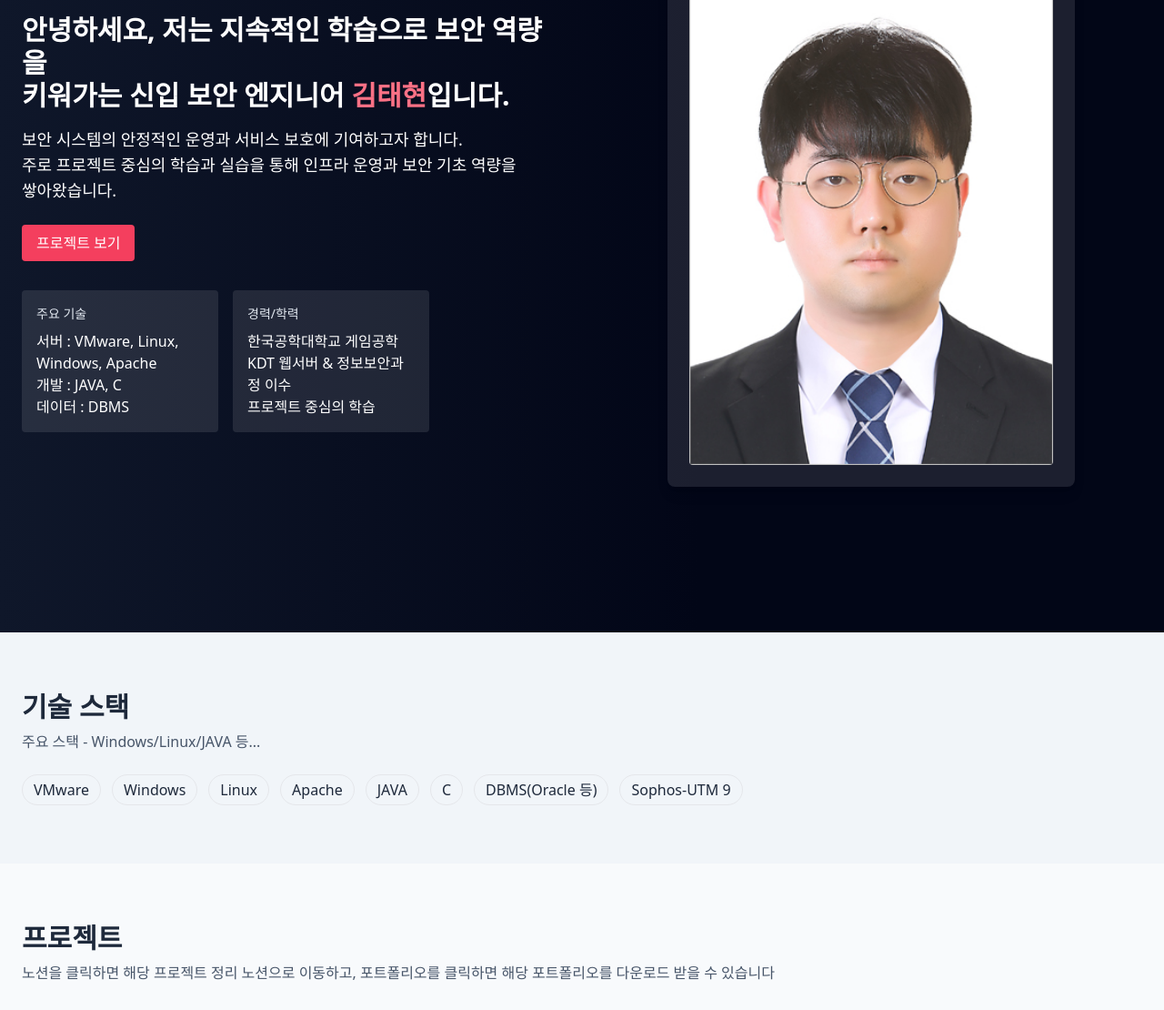
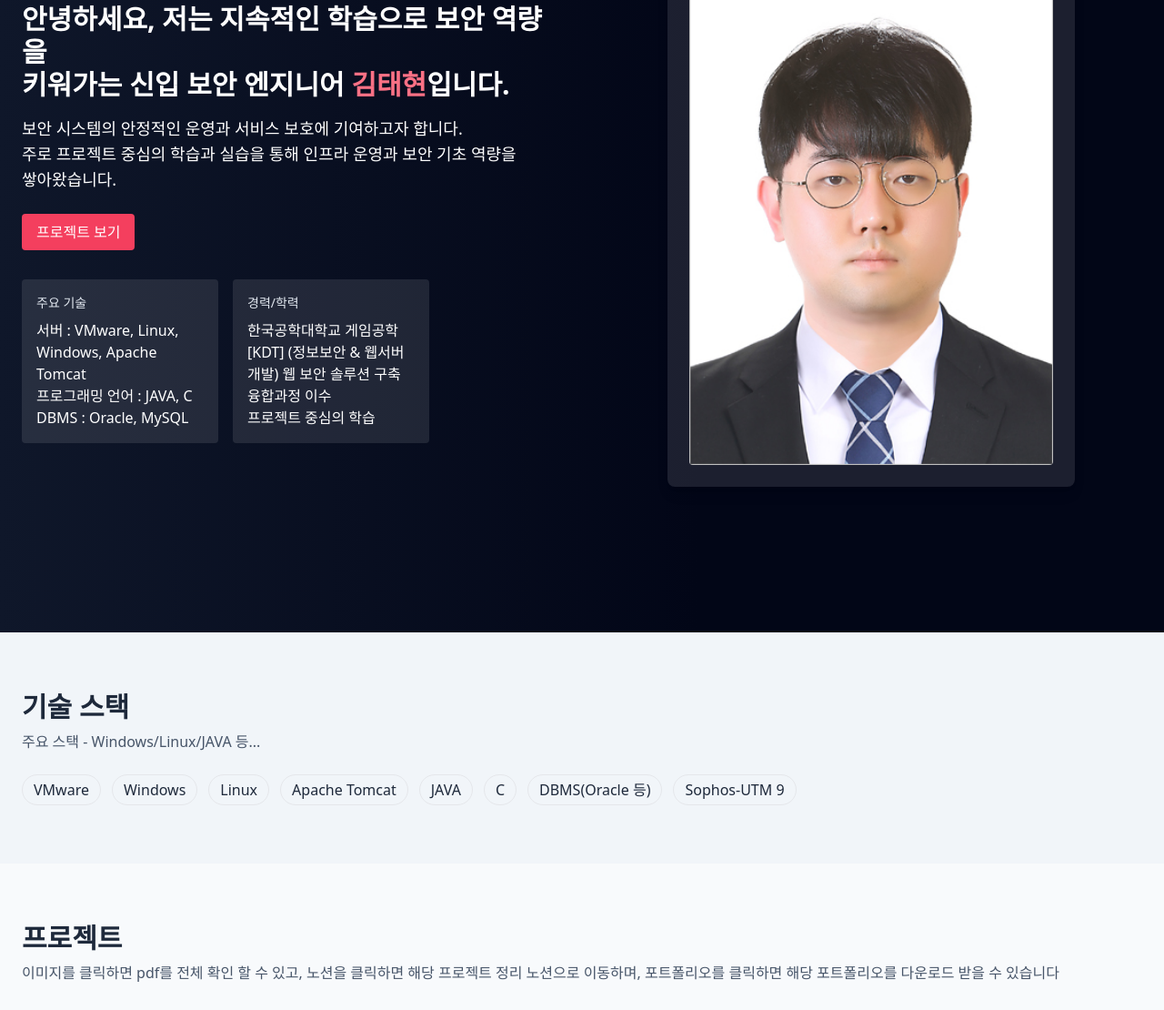
Before and after one commit to dece1225/portfolio, a plain HTML site: page index.html in a window 1280 px wide. Shown: the part 206-1316 px from the top of the page at 91% size. Drawn offline with nearby package versions, Linux system fonts and the light colour scheme.

Commit message:
페이지수정완료

```diff
--- a/index.html
+++ b/index.html
@@ -49,14 +49,14 @@
           <div class="mt-8 grid grid-cols-2 gap-4 max-w-md">
             <div class="bg-white/10 rounded p-4">
               <div class="text-sm text-slate-200">주요 기술</div>
-              <div class="mt-2 font-medium">서버 : VMware, Linux, Windows, Apache<br> 개발 : JAVA, C<br> 데이터 : DBMS<br>
+              <div class="mt-2 font-medium">서버 : VMware, Linux, Windows, Apache Tomcat<br> 프로그래밍 언어 : JAVA, C<br> DBMS : Oracle, MySQL<br>
               </div>
             </div>
             <div class="bg-white/10 rounded p-4">
               <div class="text-sm text-slate-200">경력/학력</div>
               <div class="mt-2 font-medium">
                 한국공학대학교 게임공학<br>
-                KDT 웹서버 & 정보보안과정 이수<br>
+                [KDT] (정보보안 & 웹서버 개발) 웹 보안 솔루션 구축 융합과정 이수<br>
                 프로젝트 중심의 학습
               </div>
             </div>
@@ -81,7 +81,7 @@
           <span class="px-3 py-1 rounded-full border">VMware</span>
           <span class="px-3 py-1 rounded-full border">Windows</span>
           <span class="px-3 py-1 rounded-full border">Linux</span>
-          <span class="px-3 py-1 rounded-full border">Apache</span>
+          <span class="px-3 py-1 rounded-full border">Apache Tomcat</span>
           <span class="px-3 py-1 rounded-full border">JAVA</span>
           <span class="px-3 py-1 rounded-full border">C</span>
           <span class="px-3 py-1 rounded-full border">DBMS(Oracle 등)</span>
@@ -93,7 +93,7 @@
     <!-- Projects -->
     <section id="projects" class="container mx-auto px-6 py-16">
       <h2 class="text-3xl font-bold">프로젝트</h2>
-      <p class="mt-2 text-slate-600">노션을 클릭하면 해당 프로젝트 정리 노션으로 이동하고, 포트폴리오를 클릭하면 해당 포트폴리오를 다운로드 받을 수 있습니다</p>
+      <p class="mt-2 text-slate-600">이미지를 클릭하면 pdf를 전체 확인 할 수 있고, 노션을 클릭하면 해당 프로젝트 정리 노션으로 이동하며, 포트폴리오를 클릭하면 해당 포트폴리오를 다운로드 받을 수 있습니다</p>
 
       <div class="mt-8 grid grid-cols-1 md:grid-cols-2 lg:grid-cols-3 gap-6">
         <!-- 카드 예시 -->
@@ -147,7 +147,7 @@
           </p>
           <ul class="mt-2 text-sm text-slate-600 list-disc pl-5">
             <li><b>웹서버 프로그래밍</b> - Java, JSP, Servlet</li>
-            <li><b>DB 활용</b> - Oracle, SQL, 성능 최적화</li>
+            <li><b>DB 활용</b> - Oracle, MySQL</li>
             <li><b>웹/서버 보안</b> - SQLi, XSS, CSRF 대응</li>
             <li><b>리눅스 서버</b> - 웹서버 구축 및 보안 설정</li>
             <li><b>네트워크 인프라</b> - 서비스(DNS, FTP, TFTP) 구축</li>
```
